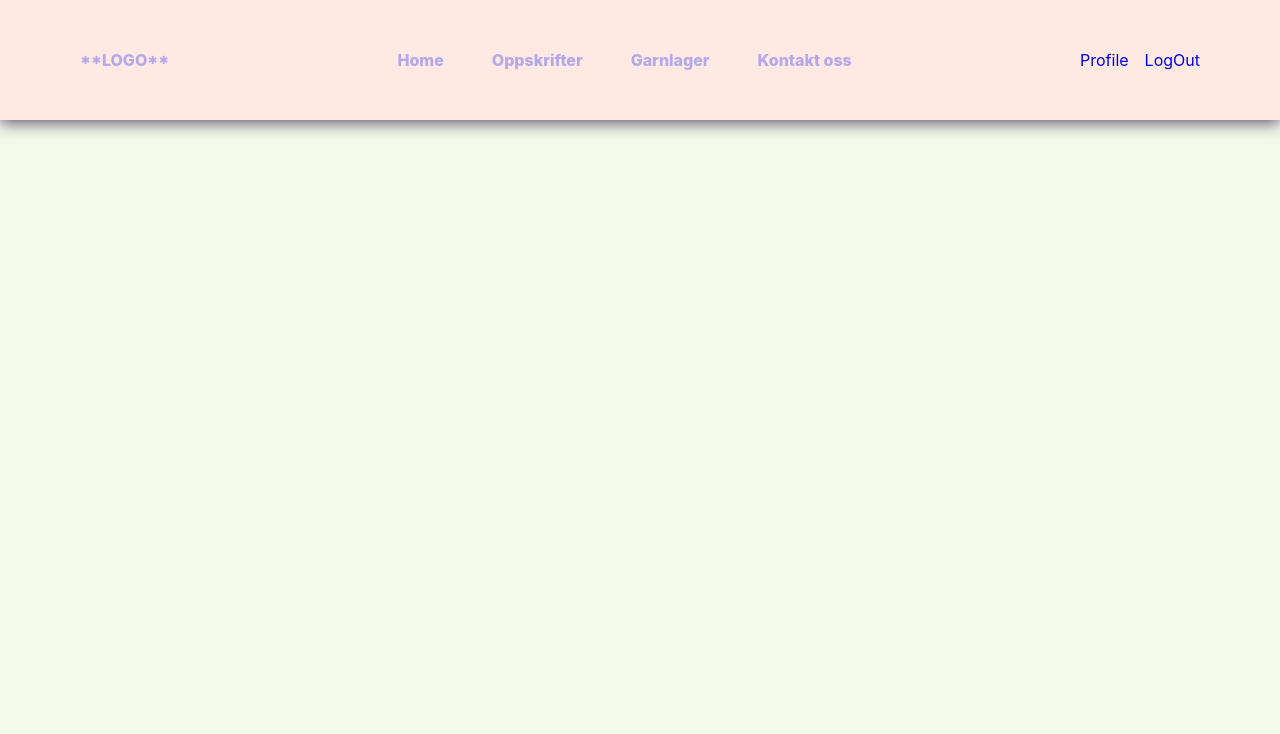
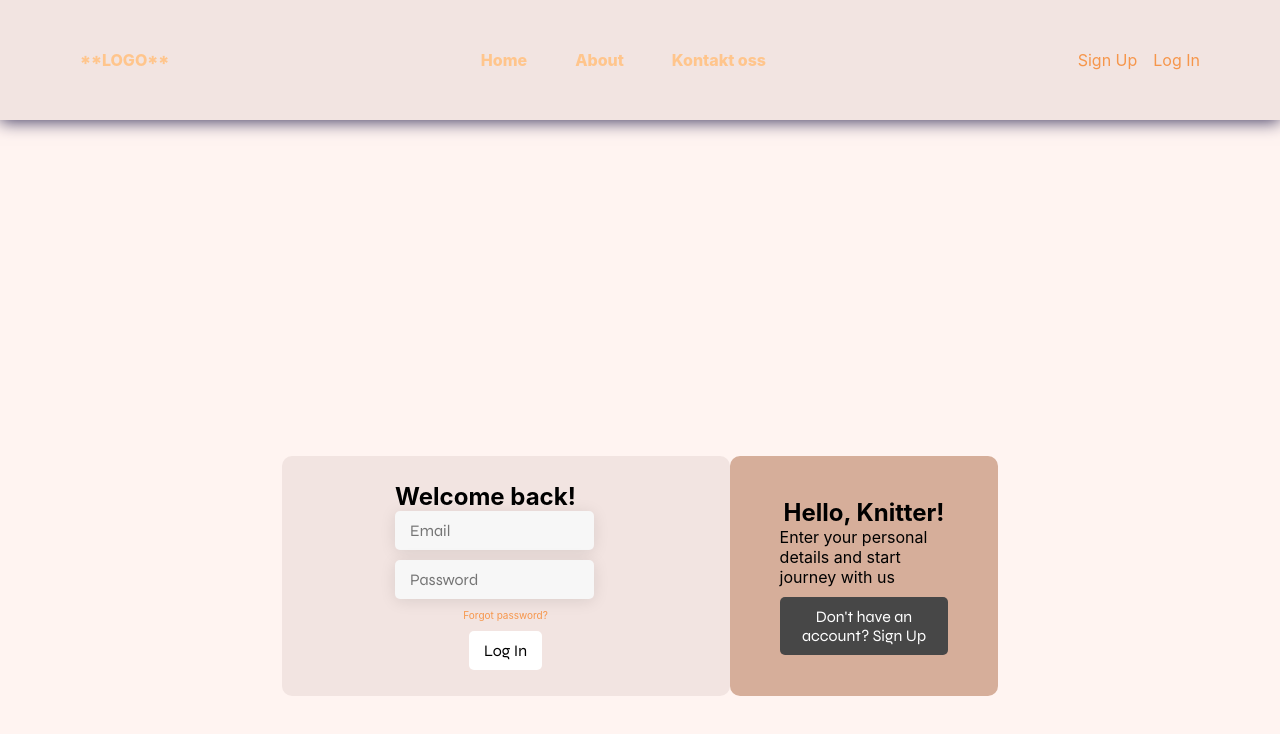
Before and after one commit to uit-inf-2900/Team12, a React (Create React App) app in the folder front/: page /login in a window 1280 px wide. Shown: the top 734 px of the page. Built offline with nearby package versions, Linux system fonts and the light colour scheme.

Commit message:
all colors (css) should now be globaly located in the color and text css file

```diff
--- a/front/src/App.js
+++ b/front/src/App.js
@@ -18,7 +18,7 @@ import ContactUs from './pages/ContactUs/ContactUs';
 export default function App() {
 
   // ENDRE DENNE TIL FALSE FOR Å SE HVORDAN DET SER UT NÅR MAN ER LOGGET UT OG TRUE FOR Å SE HVORDAN DET SER UT NÅR MAN ER LOGGET INN
-  const [isLoggedIn, setIsLoggedIn] = useState(true);
+  const [isLoggedIn, setIsLoggedIn] = useState(false);
 
   const handleLogout = () => {
     setIsLoggedIn(false);
--- /dev/null
+++ b/front/src/Components/Buttons.css
@@ -0,0 +1 @@
+@import url('/colorAndText.css');
--- /dev/null
+++ b/front/src/Components/colorAndText.css
@@ -0,0 +1,116 @@
+/*============= VARIABLE CSS ===================*/
+
+
+:root{
+    --header-height: 5.5rem;
+
+    /*============= COLOURS ===================*/
+    --main-color: #FFC58C;
+    --second-color: #fec0ce;
+    --background-color: #fff4f1;
+    --shadow-color: #463f65;
+    --second-light: #F2E4E1;
+    --main-light: #D6AE9A;
+
+    --border-color: #ccc;
+    --border-background-color: #f7f7f7;
+
+
+    /*============= COLOURS FOR BOXES ===================*/
+    --box-text-colour: #000000;
+    --box-color-light: #F2E4E1;
+    --box-color-dark: #D6AE9A;
+    --box-shadow: 0 2px 16px rgba(0,0,0,0.1);
+
+
+    /*============= COLOURS FOR INPUT-BOXES ===================*/
+    --color-inputbox: #ffffff;
+
+
+    /*============= COLOURS FOR BUTTONS ===================*/
+    --button-bg-colo-light: #ffffff;
+    --button-hover-light: #F6964B;
+    --button-text-color-dark: #000000;
+
+    --button-bg-colo-dark: #474747;
+    --button-hover-dark: #F6964B;
+    --button-text-color-light: #ffffff;
+
+
+    /*============= LINK AND TEXT COLOURS ===================*/
+    --text-color: #000000;
+    --link-color: #F6964B;
+    --link-hover-color: #d06514;
+
+    --error-message: #f21e08; /* Bright red color for errors */
+
+
+/*============= FONT and TYPE ===================*/
+    --body-font: "Syne", sans-serif;
+    /*"Rigot-Regular" sans-serif;*/
+    --main-font: "Rigot", sans-serif;
+    --h1-font-size: 2.0rem;
+    --h2-font-size: 1.5rem;
+    --normal-font-size: 1.538rem;
+
+
+    /*========== Font weight ==========*/
+    --font-regular: 500;
+    --font-medium: 600;
+    --font-semi-bold: 800;
+}
+
+
+/*============= GENERAL TEXT STYLES ===================*/
+.h1 {
+    font-size: var(--h1-font-size);
+    font-family: var(--main-font);
+    color: var(--main-color);
+    font-weight: var(--font-semi-bold);
+    text-align: center;
+    margin-bottom: 2.5rem;
+}
+
+.h2 {
+    font-size: var(--h2-font-size);
+    font-family: var(--main-font);
+    color: var(--main-color);
+    font-weight: var(--font-semi-bold);
+    text-align: center;
+    margin-bottom: 2.5rem;
+}
+
+.infoText{
+    font-size: var(--normal-font-size);
+    font-family: var(--body-font);
+    color: var(--text-color);
+    text-align: center;
+    margin-bottom: 2.5rem;
+}
+
+
+/*============= GENERAL TEXT STYLES FOR ERROR MESSAGE, URL, ETC ===================*/
+
+/* Styling for error messages */
+.errorMsg {
+    color: var(--error-message); /* Bright red color for errors */
+    margin-top: 2px; /* Space above the message */
+    font-size: 15px; /* Text size */
+    font-weight: 300; /* Text weight */
+    display: flex;
+}
+
+ul{
+    list-style: none;
+}
+
+/* For styling links */
+a{
+    text-decoration: none;
+    color: var(--link-color);
+}
+
+a:hover{
+    color: var(--link-hover-color);
+    border-bottom: 1px solid;
+}
--- a/front/src/navbar.css
+++ b/front/src/navbar.css
@@ -1,42 +1,9 @@
 /*============= IMPORT FONTS ===================*/
 
 @import url("https://fonts.googleapis.com/css2?family=Syne:wght@400;500;600&display=swap");
+@import url("./Components/colorAndText.css");
 
 
-/*============= VARIABLE CSS ===================*/
-
-
-:root{
-
-
-    --header-height: 5.5rem;
-
-
-    /*============= COLOURS ===================*/
-
-    --main-color: #b4a7ed;
-    --second-color: #fec0ce;
-    --background-color: #f5f9e9;
-    --shadow-color: #463f65;
-    --second-light: #ffe9e3;
-    --main-light: #c4c1e0;
-    --text-color: #000000;
-    --link-color: #736b95;
-
-/*============= FONT and TYPE ===================*/
-
-    --body-font: "Syne", sans-serif;
-    /*"Rigot-Regular" sans-serif;*/
-    --main-font: "Rigot", sans-serif;
-    --h2-font-size: 1.65rem;
-    --normal-font-size: 1.538rem;
-
-  /*========== Font weight ==========*/
-    --font-regular: 500;
-    --font-medium: 600;
-    --font-semi-bold: 800;
-
-}
 
 @media screen and (min-width: 1023px) {
     :root {
@@ -54,19 +21,16 @@
 }
 html{
     scroll-behavior: smooth;
-
 }
 
 body,
 input,
 button {
-
     font-family: var(--body-font);
     font-size: var(--normal-font-size);
 }
 
 body {
-
     background-color: var(--background-color);
     color: var(--text-color);
 }
@@ -76,20 +40,6 @@ button{
     border: none;
     outline: none;
 
-}
-
-ul{
-    list-style: none;
-}
-
-a{
-    text-decoration: none;
-}
-
-img{
-    display: block;
-    max-width: 100%;
-    height: auto;
 }
 
 
@@ -146,6 +96,13 @@ img{
     color: var(--main-color);
     cursor: pointer;
 }
+
+img{
+    display: block;
+    max-width: 100%;
+    height: auto;
+}
+
 
 /*============= HEADER ===================*/
 
@@ -248,75 +205,17 @@ img{
 }
 
 /*============= LOGIN ===================*/
-.login-form,
+
 .login-group{
     display: grid;
 
 }
 
-.login-form{
-    background-color: var(--second-color);
-    padding: 2rem 1.5rem 2.5rem;
-    box-shadow: var(--shadow-color);
-    border-radius: 1rem;
-    row-gap: 1.25rem;
-    text-align: center;
-    transform: translateY(-1rem);
-    transition: transform .4s;
-
-}
-
-.login-title{
-    font-size: var(--h2-font-size);
-    color: var(--main-color);
-}
-
-.login-group{
-    row-gap: 1rem;
-
-}
-.login-label{
-    display: block;
-    text-align: initial;
-    color: var(--main-color);
-    font-weight: var(--font-medium);
-    margin-bottom: .25rem;
-
-}
-
-.login-input{
-    width: 100%;
-    background-color: var(--second-color);
-    border: 2px solid var(--shadow-color);
-    padding: 1rem;
-    border-radius: .5rem;
-    color: var(--text-color);
-
-}
-.login-forgot {
-    display: inline-block;
-    color: var(--main-color);
-    margin-bottom: 1.25rem;
-  }
 
 
 .login-input::placeholder{
     color: var(--text-color);
 
-}
-.login-button {
-    display: inline-block;
-    background-color: var(--main-color);
-    width: 100%;
-    color: #fff;
-    font-weight: var(--font-semi-bold);
-    padding: 1rem;
-    border-radius: .5rem;
-    cursor: pointer;
-    transition: box-shadow .4s;
-}
-.login-button:hover {
-    box-shadow: 0 4px 24px var(--shadow-color);
 }
 
   /* Show login */
@@ -331,83 +230,6 @@ img{
 
 
 /*============= SIGN-UP ===================*/
-.signup-form,
-.signup-group{
-    display: grid;
-
-}
-
-.signup-form{
-    background-color: var(--second-color);
-    padding: 2rem 1.5rem 2.5rem;
-    box-shadow: var(--shadow-color);
-    border-radius: 1rem;
-    row-gap: 1.25rem;
-    text-align: center;
-    transform: translateY(-1rem);
-    transition: transform .4s;
-
-}
-
-.signup-title{
-    font-size: var(--h2-font-size);
-    color: var(--main-color);
-
-}
-
-.signup-group{
-    row-gap: 1rem;
-
-}
-.signup-label{
-    display: block;
-    text-align: initial;
-    color: var(--main-color);
-    font-weight: var(--font-medium);
-    margin-bottom: .25rem;
-
-}
-
-.signup-input{
-    width: 100%;
-    background-color: var(--second-color);
-    border: 2px solid var(--shadow-color);
-    padding: 1rem;
-    border-radius: .5rem;
-    color: var(--text-color);
-
-}
-
-
-.signup-input::placeholder{
-    color: var(--text-color);
-
-}
-.signup-button {
-    display: inline-block;
-    background-color: var(--main-color);
-    width: 100%;
-    color: #fff;
-    font-weight: var(--font-semi-bold);
-    padding: 1rem;
-    border-radius: .5rem;
-    cursor: pointer;
-    transition: box-shadow .4s;
-}
-.signup-button:hover {
-    box-shadow: 0 4px 24px hsla(230, 75%, 40%, .4);
-  }
-
-  /* Show login */
-.show-signup {
-    opacity: 1;
-    pointer-events:auto;
-}
-
-.show-signup .signup-form {
-    transform: translateY(0);
-}
-
 
 
 /*============= BREAKPOINTS ===================*/
--- a/front/src/pages/ContactUs/ContactUs.css
+++ b/front/src/pages/ContactUs/ContactUs.css
@@ -12,7 +12,7 @@
 .contact-form-box {
     height: 100%; /* Sett høyden til 100% av foreldrecontaineren */
     padding: 50px;
-    background-color: var(--main-light); /* Lett bakgrunnsfarge */
+    background-color: var(--box-color-dark); /* Lett bakgrunnsfarge */
     display: flex;
     flex-direction: column;
     height: 100%;
@@ -55,11 +55,9 @@
 .contact-details a{
     margin-bottom: 2em;
     text-align: left;
-    color: var(--link-color);
 }
 
 .contact-details a:hover {
-    color: var(--shadow-color);
     border-bottom: 1px solid;
 }
 
--- a/front/src/pages/SignUp_LogIn/LogIn.js
+++ b/front/src/pages/SignUp_LogIn/LogIn.js
@@ -74,16 +74,16 @@ const LogIn = ({ toggleForm, onForgotPasswordClick}) => {
                         <Link to="/reset-password" className="forgot-password-link">Forgot password?</Link>
                     </div>
 
-                    <div className="purple">
+                    <div className="light button">
                         <button type="submit">Log In</button>
                     </div>
                 </form>
             </div>
 
             <div className="box dark">
-                <h2>Hello, Friend!</h2>
+                <h2>Hello, Knitter!</h2>
                 <p>Enter your personal details and start journey with us</p>
-                <div className='black'>
+                <div className='dark button'>
                     <button onClick={() => navigate('/signup')}>Don't have an account? Sign Up</button>
                 </div>
             </div>
--- a/front/src/pages/SignUp_LogIn/Reg.css
+++ b/front/src/pages/SignUp_LogIn/Reg.css
@@ -1,4 +1,6 @@
 @import url('../../navbar.css');
+@import url('../../Components/colorAndText.css');
+
 
 
 /* Make the date and free tect look alike */
@@ -6,34 +8,34 @@ input[type="text"],
 input[type="password"],
 input[type="email"],
 input[type="date"] {
-    width: 90%; /* Responsive width relative to parent */
-    padding: 10px 15px; /* Padding inside input fields */
-    margin-bottom: 10px; /* Space below input fields */
-    border: 1px solid #ccc; /* Light grey border */
-    border-radius: 5px; /* Rounded corners */
-    border: white; /* Inputs in the image have no border */
-    background-color: #f7f7f7; /* Light background for the input fields */
-    box-shadow: inset 0 2px 4px rgba(0,0,0,0.1); /* Inner shadow for depth */
+    width: 90%;                                         /* Responsive width relative to parent */
+    padding: 10px 15px;                                 /* Padding inside input fields */
+    margin-bottom: 10px;                                /* Space below input fields */
+    border: 1px solid var(--border-color);              /* Light grey border */
+    border: var(--border-color);;                       /* For prettier input boxes */
+    border-radius: 5px;                                 /* Rounded corners */
+    background-color: var(--border-background-color);   /* Light background for the input fields */
+    box-shadow: var(--box-shadow);                      /* Inner shadow for depth */
 }
 
 /*background settings*/
 body, html {
-    background-color: rgb(232, 225, 216);
+    background-color: var(--background-color);
 }
 
 
 
 /* container for light and dark box */
 .box-container {
-    display: flex; /* Use flexbox for layout */
-    justify-content: center; /* Center children horizontally */
-    align-items: center; /* Center children vertically */
-    height: 100vh; /* Full viewport height */
-    max-width: 70%; /* Limit max width to 70% of the viewport */
-    margin: 0 auto; /* Center the container in the viewport */
+    display: flex;                                  /* Use flexbox for layout */
+    justify-content: center;                        /* Center children horizontally */
+    align-items: center;                            /* Center children vertically */
+    height: 100vh;                                  /* Full viewport height */
+    max-width: 70%;                                 /* Limit max width to 70% of the viewport */
+    margin: 0 auto;                                 /* Center the container in the viewport */
 }
 
-/*placement for small text (forgot password)*/
+/*placement for small text (forgot password and sign in on forgot password page)*/
 .small-text{
     display: flex;
     justify-content: center;
@@ -42,14 +44,14 @@ body, html {
 
 /*use a when writing text with this format*/
 .small-text a {
-    color: #333; /* Link color */
+    color: var(--link-color); /* Link color */
     cursor: pointer; /* Show pointer cursor on hover */
     font-size: 10px; /* Set the desired font size */
 }
 
 /*change of colour when hovering*/
 .small-text a:hover {
-    color: #8178aa;
+    color: var(--link-color-hover); /* Change the link color on hover */
 }
 
 /*text that appears when you have asked to reset the password (reset password msg)*/
@@ -62,7 +64,7 @@ body, html {
 
 /*use p when writing text with this format*/
 .larger-text p {
-    color: #333; /* Link color */
+    color: var(--link-color); /* Link color */
     font-size: 12px; /* Set the desired font size */
 }
 
@@ -81,21 +83,17 @@ body, html {
 /* Light purple color */
 .box.light {
     width: 50%; /* Take up half of the container's width */
-    background-color: #ebe7f1; /* Light purple background */
+    background-color: var(--box-color-light); /* Light purple background */
     height: 30%;
 }
 
 /* Dark purple color */
 .box.dark {
     width: 30%; /* Take up half of the container's width */
-    background-color: #b4a7ed; /* Darker purple background */
+    background-color: var(--box-color-dark); /* Darker purple background */
     height: 30%;
 }
 
-/* Text color */
-.h2 {
-    color: #333; /* Dark text for headings */
-}
 
 /* Button specifications */
 button {
@@ -110,21 +108,25 @@ button {
     justify-content: center;
 }
 
-/*black button colors*/
-.black button {
-    background-color: #333; /* Dark background */
-    color: #fff; /* White text */
+/* Dark button */
+.dark button {
+    background-color: var(--button-bg-colo-dark);
+    color: var(--button-text-color-light);          /* Text */
 }
 
-/* purple button color */
-.purple button {
-    color: #ffffff; /* Darker text for readability */
-    background-color: #b4a7ed; /* Purple background to match the section */
+.dark button:hover {
+    background-color: var(--button-hover-dark); /* Darken the button on hover */
+    opacity: 0.8; /* Slight transparency on hover */
 }
 
-/* Color for purple button when hovering */
-.purple button:hover {
-    background-color: #463f65; /* Darken the button on hover */
+/* Light button */
+.light button {
+    background-color: var(--button-bg-colo-light);
+    color:  var(--button-text-color-dark);
+}
+
+.light button:hover {
+    background-color: var(--button-hover-light); /* Darken the button on hover */
     opacity: 0.8; /* Slight transparency on hover */
 }
 
@@ -149,14 +151,6 @@ button {
     }
 }
 
-/* Styling for error messages */
-.errorMsg {
-    color: #f21e08; /* Bright red color for errors */
-    margin-top: 2px; /* Space above the message */
-    font-size: 15px; /* Text size */
-    font-weight: 300; /* Text weight */
-    display: flex;
-}
 
 
 /* ----------------------- ABOUT  -----------------------*/
--- a/front/src/pages/SignUp_LogIn/ResetPassword.js
+++ b/front/src/pages/SignUp_LogIn/ResetPassword.js
@@ -53,7 +53,7 @@ const ResetPassword = ({ toggleForm }) => {
                         </div>
                     )}
 
-                    <div className='purple'>
+                    <div className='light button'>
                         {isValidEmail ? (
                             <button type='button' onClick={() => navigate('/login')}>Log In</button>
                         ) : (
--- a/front/src/pages/SignUp_LogIn/SignUp.js
+++ b/front/src/pages/SignUp_LogIn/SignUp.js
@@ -43,9 +43,9 @@ const SignUp = ({ toggleForm }) => {
   return (
     <div className='box-container'>
       <div className="box dark">
-        <h2>Hello, Friend!</h2>
+        <h2>Hello, Knitter!</h2>
         <p>Already have an account?</p>
-        <div className='black'>
+        <div className='dark button'>
           <button onClick={() => navigate('/login')}>Log in</button>
         </div>
       </div>
@@ -121,7 +121,7 @@ const SignUp = ({ toggleForm }) => {
             errors={errors.confirmPassword}
           />
 
-          <div className="purple">
+          <div className="light button">
             <button type="submit">Sign up</button>
           </div>
         </form>
--- a/front/src/pages/about/about.css
+++ b/front/src/pages/about/about.css
@@ -1,6 +1,8 @@
 /* Importing global styles */
 @import url('../../navbar.css');
 @import url('../../App.css');
+@import url('../../Components/colorAndText.css');
+
 
 /* General Page Styles */
 .about-page-container {
@@ -38,7 +40,6 @@
 .team-member-info, .feature-info {
     flex: 1;
     max-width: 400px; /* Ensures text does not stretch too wide */
-
 }
 
 /* Team Member Image Styles */
--- a/front/src/pages/about/about.js
+++ b/front/src/pages/about/about.js
@@ -91,9 +91,9 @@ export const About = () => {
 
       {/* Button for registration */}
       <section className="features-container">
-      <div className="purple">
+      <div className="light button">
         <Link to="/signup">
-          <button className="signup-button">Registrer Deg Nå</button>
+          <button>Registrer Deg Nå</button>
         </Link>
       </div>
       </section>
```
Lines whose indentation alone changed are shown as unchanged.
